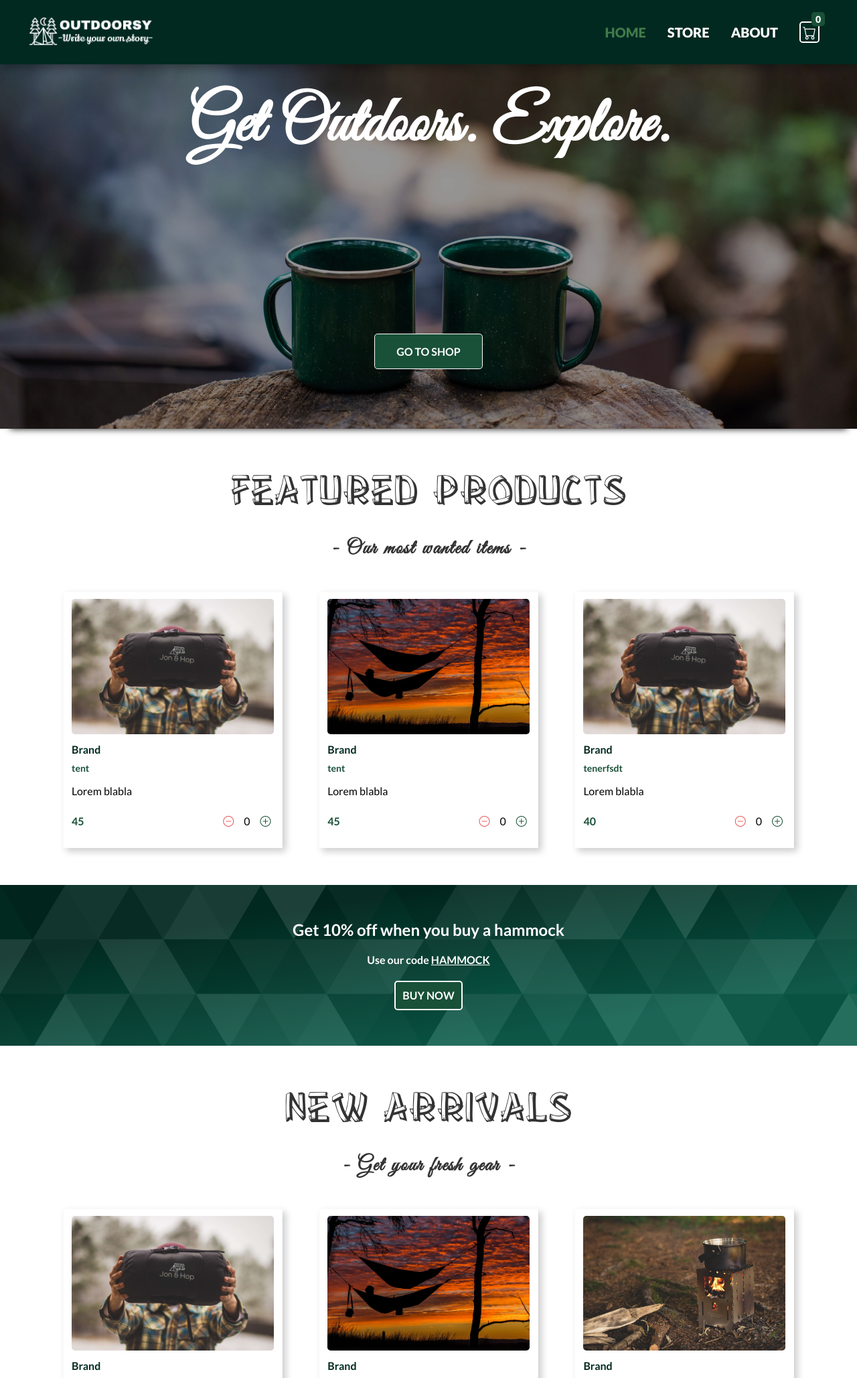
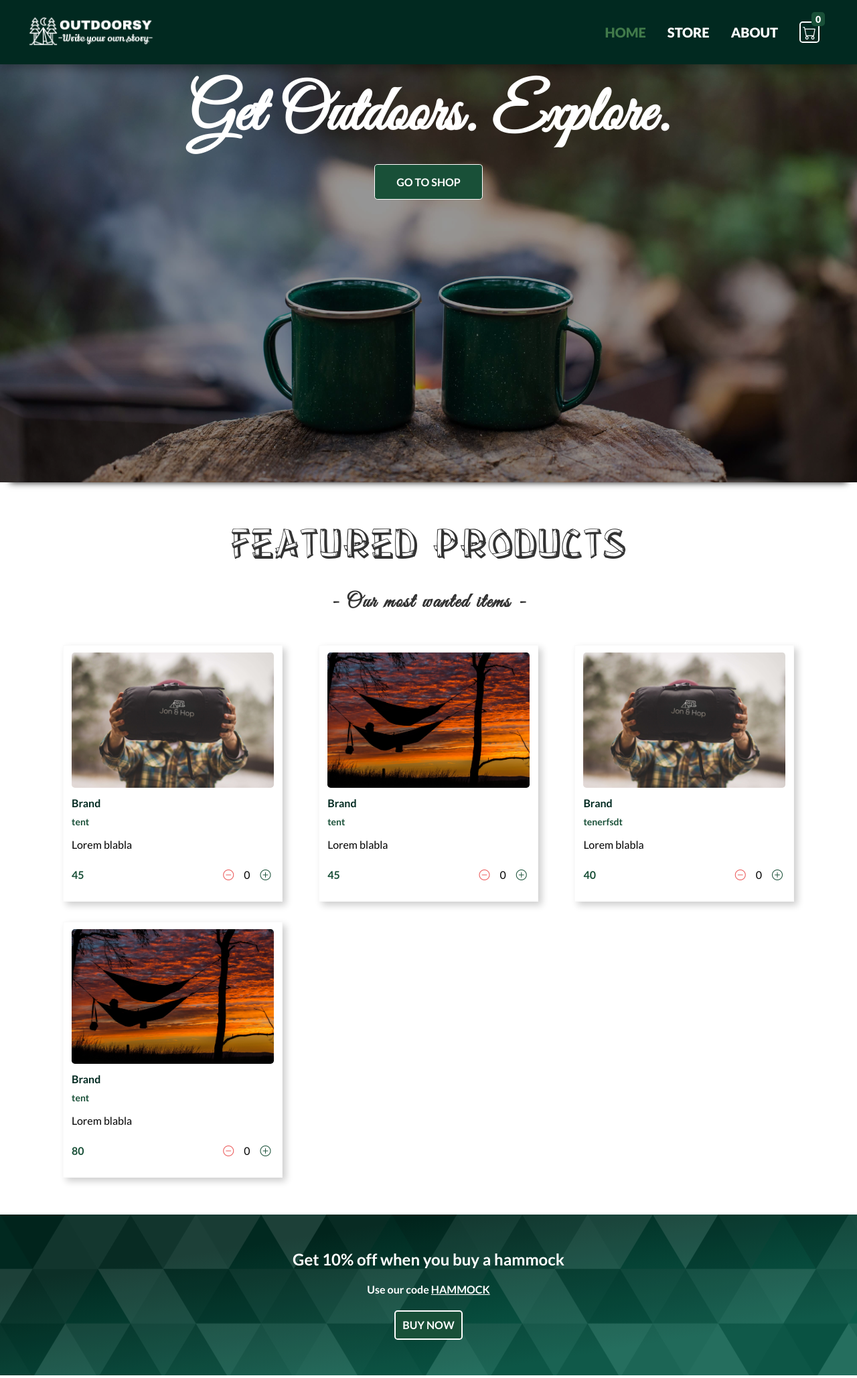
Before and after one commit to Keinna/e-commerce, a PHP site: page / in a window 1280 px wide. Shown: the top 2057 px of the page at 67% size. Run offline with PHP 8.4, Linux system fonts and the light colour scheme.

Commit message:
wip checkout cart

```diff
--- a/css/nav.css
+++ b/css/nav.css
@@ -8,6 +8,9 @@
     background-color: var(--primary-color);
     padding: 1rem 2.5rem;
     box-shadow: 0 5px 15px rgba(0, 0, 0, .4);
+    position: fixed;
+    top:0;
+    width: 100%;
 }
 
 .nav-items{
--- a/index.php
+++ b/index.php
@@ -1,11 +1,10 @@
 <?php include 'main.php'; ?>
 
-<h1 class="header-text">Get Outdoors. Explore.</h1>
-<div class="container">
-    <div class="btn-wrapper">
-        <a href="/store.php" type="button" class="btn btn-header">Go to Shop</a>
-    </div>
+<h1 class="header-title">Get Outdoors. Explore.</h1>
+<div class="btn-wrapper">
+    <a href="/store.php" class="btn btn-header">Go to Shop</a>
 </div>
+
 </header>
 <section class="has-mg-y featured-products">
     <div class="container">
@@ -17,7 +16,7 @@
 
         </div>
     </div>
-
+    </div>
 </section>
 
 <section class="cta has-mg-y">
@@ -26,7 +25,7 @@
     <a href="#" class="btn btn-primary">Buy now</a>
 </section>
 
-<section class="has-mg-y new-arrivals">
+<!-- <section class="has-mg-y new-arrivals">
     <div class="container">
         <h2 class="section-title">New arrivals</h2>
         <p class="section-sub-title italic-text">- Get your fresh gear -</p>
@@ -99,7 +98,8 @@
             </div>
         </div>
     </div>
-</section>
+</section> -->
+
 
 <section class="has-mg-y banners">
     <div class="container">
--- /dev/null
+++ b/js/cart.js
@@ -0,0 +1,15 @@
+var label = document.getElementById('label')
+var checkoutCart = document.getElementById('checkoutCart')
+
+//update amount in cart nav + get data || nothing if there is no data
+var shoppingCartAmount = JSON.parse(localStorage.getItem("data")) || [];
+
+var calculateItemsCart = () => {
+    var cartItemsBadge = document.getElementById('cart-amount');
+    //only item for calc number. x=previous and y =next number. 0 =default
+   //  The reducer walks through the array element-by-element, at each step adding the current array value to the result from the previous step
+    cartItemsBadge.innerHTML = shoppingCartAmount.map((x) => x.item).reduce((x,y) => x + y, 0);
+   }
+
+   // everytime app loads function will run
+   calculateItemsCart();
--- /dev/null
+++ b/js/data.js
@@ -0,0 +1,30 @@
+var productItemsData = [
+    {
+        id:"gfdgdf",
+        name:'tent',
+        price: 45,
+        desc: "Lorem blabla",
+        img: 'img/sleeping-bag.jpg'
+    },
+    {
+        id:"gdfdf",
+        name:'tent',
+        price: 45,
+        desc: "Lorem blabla",
+        img: 'img/hammock.jpg'
+    },
+    {
+        id:"gdfg",
+        name:'tenerfsdt',
+        price: 40,
+        desc: "Lorem blabla",
+        img: 'img/sleeping-bag.jpg'
+    },
+    {
+        id:"hammock",
+        name:'tent',
+        price: 80,
+        desc: "Lorem blabla",
+        img: 'img/hammock.jpg'
+    },
+]
--- a/store.js
+++ b/js/store.js
@@ -127,35 +127,13 @@
 
 // }
 
-var products = document.getElementById('products')
-var productItemsData = [
-    {
-        id:"gfdgdf",
-        name:'tent',
-        price: 45,
-        desc: "Lorem blabla",
-        img: 'img/sleeping-bag.jpg'
-    },
-    {
-        id:"gdfdf",
-        name:'tent',
-        price: 45,
-        desc: "Lorem blabla",
-        img: 'img/hammock.jpg'
-    },
-    {
-        id:"gdfg",
-        name:'tenerfsdt',
-        price: 40,
-        desc: "Lorem blabla",
-        img: 'img/sleeping-bag.jpg'
-    },
-]
+var products = document.getElementsByClassName('products')[0]
+
 
 //update amount in cart nav + get data || nothing if there is no data
 var shoppingCartAmount = JSON.parse(localStorage.getItem("data")) || [];
 //arrow function
-var generateProducts =()=>{
+var generateProducts = () =>{
     //map wil target 1 by 1
     return (products.innerHTML = productItemsData.map((x) => {
         var{id, name, price, desc, img} = x
@@ -197,25 +175,31 @@ let increment = (id) =>{
     }else{
         checkAmountinCart.item += 1;
     }
-     //set data inside localstorage
-    localStorage.setItem("data", JSON.stringify(shoppingCartAmount))
+
     update(selectedItem.id);
-
+      //set data inside localstorage
+      localStorage.setItem("data", JSON.stringify(shoppingCartAmount))
 }
 
 var decrement = (id) =>{
     var selectedItem = id;
     var checkAmountinCart = shoppingCartAmount.find((x) => x.id === selectedItem.id);
+    //fix error when cart is empty. Everytime when search is undefind. stop
+    if (checkAmountinCart === undefined) return
     // don't go below 0. Stop statement.
-    if(checkAmountinCart.item === 0 ){
+    else if(checkAmountinCart.item === 0 ){
         return;
     }
     else{
         checkAmountinCart.item -= 1;
     }
-    //set data inside localstorage
-    localStorage.setItem("data", JSON.stringify(shoppingCartAmount))
+
+ //keep a good the on the order!!!!
     update(selectedItem.id)
+       //target all objects. Check item. Select all objects that dont have 0. Set data back to cart
+       shoppingCartAmount = shoppingCartAmount.filter((x) => x.item !== 0);
+     //set data inside localstorage
+     localStorage.setItem("data", JSON.stringify(shoppingCartAmount))
 }
 
 var update = (id) => {
@@ -227,7 +211,8 @@ var update = (id) => {
 
 var calculateItemsCart = () => {
  var cartItemsBadge = document.getElementById('cart-amount');
- //only item for calc number. x=previous and y =next number. 0 =deafult
+ //only item for calc number. x=previous and y =next number. 0 =default
+//  The reducer walks through the array element-by-element, at each step adding the current array value to the result from the previous step
  cartItemsBadge.innerHTML = shoppingCartAmount.map((x) => x.item).reduce((x,y) => x + y, 0);
 }
 
--- a/main.php
+++ b/main.php
@@ -7,7 +7,9 @@
     <meta name="viewport" content="width=device-width, initial-scale=1.0">
     <link rel="stylesheet" href="styles.css" />
     <link rel="stylesheet" href="https://cdn.jsdelivr.net/npm/bootstrap-icons@1.8.3/font/bootstrap-icons.css">
-    <script src="store.js" async></script>
+    <script src="js/data.js" async></script>
+    <script src="js/store.js" async></script>
+    <script src="js/cart.js" async></script>
     <title>E-commerce project</title>
 </head>
 
@@ -20,13 +22,11 @@
                 <li class="nav-item"><a href="store.php">STORE</a></li>
                 <li class="nav-item"><a href="about.php">ABOUT</a></li>
                 <li class="nav-item ">
-                    <a href="store.php">
+                    <a href="cart.php">
                         <div class="nav-cart">
                             <i class="bi bi-cart"></i>
                             <div class="cart-amount" id="cart-amount">0</div>
                         </div>
-
-
                     </a>
                 </li>
             </ul>
--- a/styles.css
+++ b/styles.css
@@ -86,16 +86,17 @@ a{
     background-size: cover;
     background-blend-mode: multiply;
     background-position: 25% 75%;
-    height: 80vh;
+    height: 90vh;
     box-shadow: 0px 15px 10px -15px #111;
 }
 
-.header-text {
+.header-title {
     text-align: center;
-    margin: 2rem 0;
+    padding-top: 7rem;
     font-size: 6rem;
     font-family: "Organic";
     color: var(--text-color);
+    margin: 0;
 }
 
 .has-mg-y{
@@ -354,7 +355,7 @@ flex-direction: column;
 
 .btn-header{
     padding: 1rem 2rem;
-    margin-top: 20%;
+    margin-top: .8rem;
     border: 1px solid white;
 }
 
@@ -511,3 +512,21 @@ flex-direction: column;
     margin: 40px auto 80px auto;
     font-size: 1.75em;
 }
+
+.shopping-alert{
+
+    display: flex;
+    align-items: center;
+    justify-content: center;
+    flex-direction: column;
+    text-align: center;
+
+}
+
+.shopping-alert-text{
+    font-family: 'Firewood';
+    font-size: 3.5rem;
+    font-weight: normal;
+    text-transform: uppercase;
+    margin: 1rem 0;
+}
```
Also changed, not shown: cart.php (added, +27 -0 lines).
